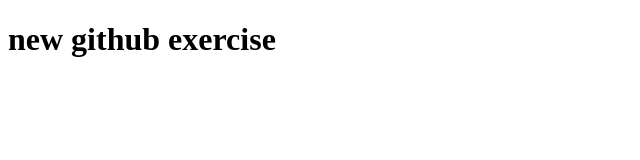
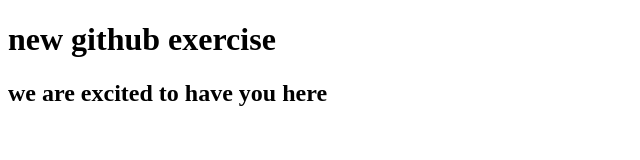
Before and after one commit to adepo6/abebe, a plain HTML site: page index.html in a window 1280 px wide. Shown: the whole page, without its empty margins (0-640 px from the left). Drawn offline with Linux system fonts and the light colour scheme.

Commit message:
Update index.html
updated

```diff
--- a/index.html
+++ b/index.html
@@ -7,7 +7,7 @@
 </head>
 <body>
     <h1>new github exercise
-
+<h2>we are excited to have you here</h2>
     </h1>
 </body>
 </html>
```
